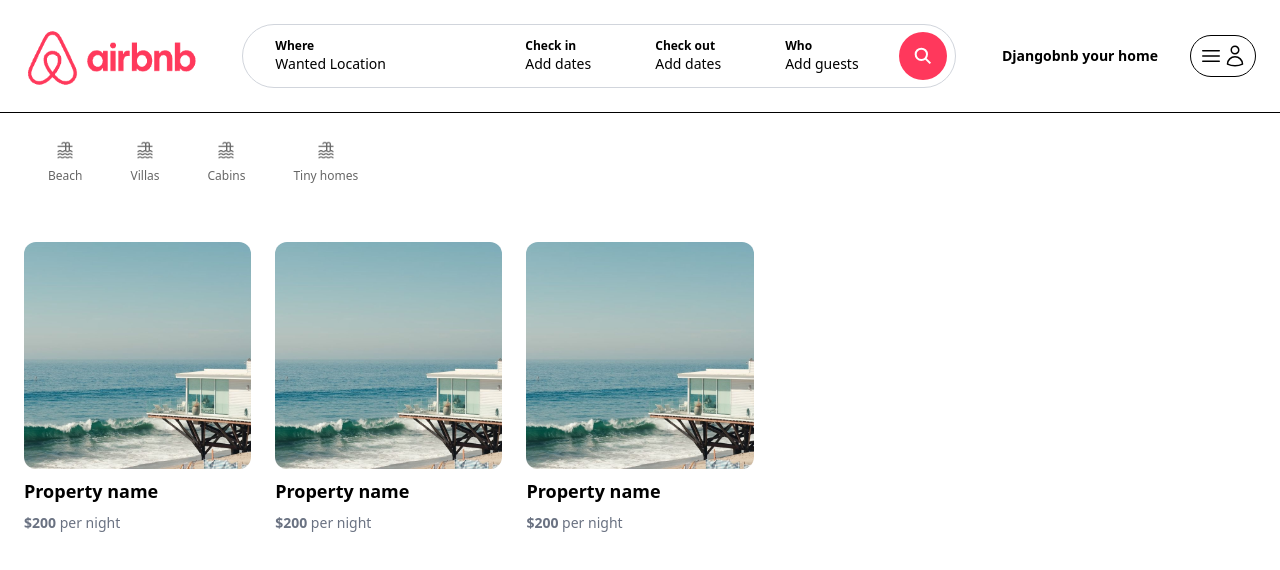
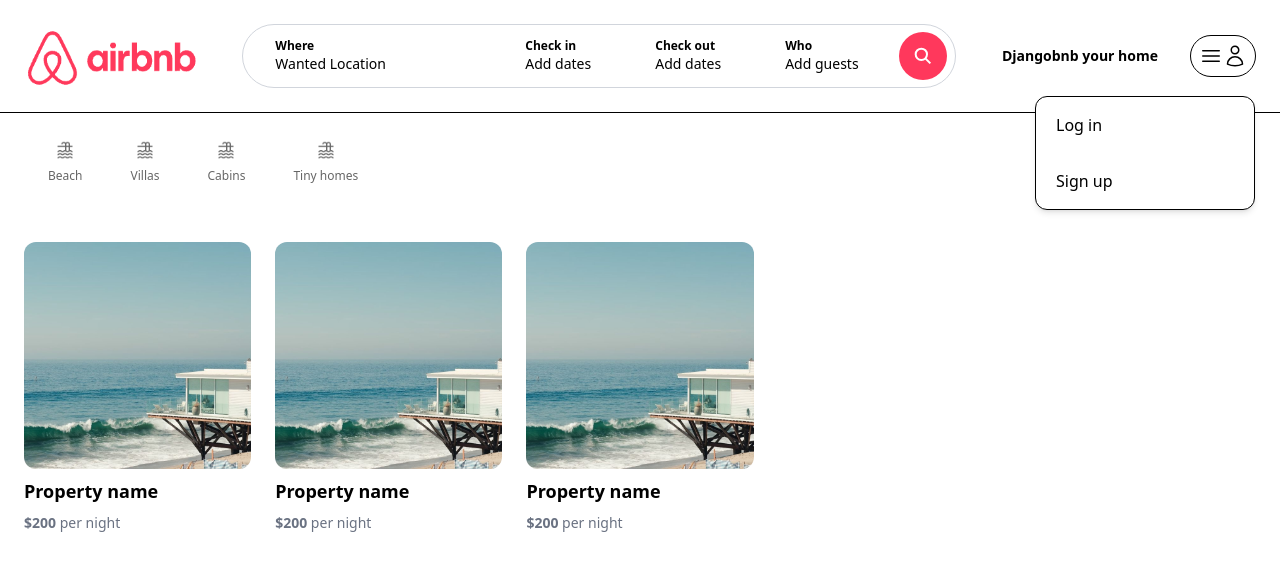
Before and after one commit to Cris-John-AFK/DjangoAirBnbClone, a Next.js app: page / in a window 1280 px wide. Both pictures are taken after a click on the button 1223 px from the left and 56 px from the top of the page. Shown: the top 570 px of the page. Built offline with nearby package versions, Linux system fonts and the light colour scheme.

Commit message:
Video 2: -User menu popup - Cris John M. Canales

```diff
--- /dev/null
+++ b/app/components/navbar/MenuLink.tsx
@@ -0,0 +1,22 @@
+'use client';
+
+interface MenuLinkProps {
+    label: string;
+    onClick: () => void;
+}
+
+const MenuLink: React.FC<MenuLinkProps> = ({
+    label,
+    onClick
+}) => {
+    return (
+        <div
+            className="px-5 py-4 hover:bg-gray-100 transition cursor-pointer"
+            onClick={onClick}
+        >
+            {label}
+        </div>
+    )
+}
+
+export default MenuLink;
--- a/app/components/navbar/UserNav.tsx
+++ b/app/components/navbar/UserNav.tsx
@@ -1,7 +1,14 @@
+'use client';
+
+import { useState } from "react";
+import MenuLink from "./MenuLink";
 const UserNav = () => {
+    const [isOpen, setIsOpen] = useState(false);
     return (
         <div className="p-2 relative inline-block border rounded-full">
-            <button className="flex items-center">
+            <button
+                onClick={() => setIsOpen(!isOpen)}
+                className="flex items-center">
                 <svg fill="none" viewBox="0 0 24 24" strokeWidth="1.5" stroke="currentColor" className="cursor-pointer w-6 h-6">
                     <path strokeLinecap="round" strokeLinejoin="round" d="M3.75 6.75h16.5M3.75 12h16.5m-16.5 5.25h16.5" />
                 </svg>
@@ -9,6 +16,18 @@ const UserNav = () => {
                     <path strokeLinecap="round" strokeLinejoin="round" d="M15.75 6a3.75 3.75 0 1 1-7.5 0 3.75 3.75 0 0 1 7.5 0ZM4.501 20.118a7.5 7.5 0 0 1 14.998 0A17.933 17.933 0 0 1 12 21.75c-2.676 0-5.216-.584-7.499-1.632Z" />
                 </svg>
             </button>
+            {isOpen &&(
+                <div className="w-[220px] absolute top-[60px] right-0 bg-white border rounded-xl shadow-md flex flex-col">
+                    <MenuLink
+                        label='Log in'
+                        onClick={() =>console.log('ClickedButton')}
+                    />
+                    <MenuLink
+                        label='Sign up'
+                        onClick={() =>console.log('ClickedButton')}
+                    />
+                </div>
+            )}
         </div>
     )
 }
```
